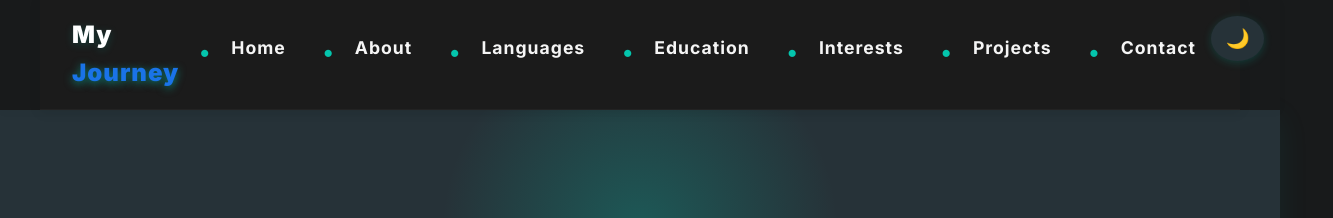
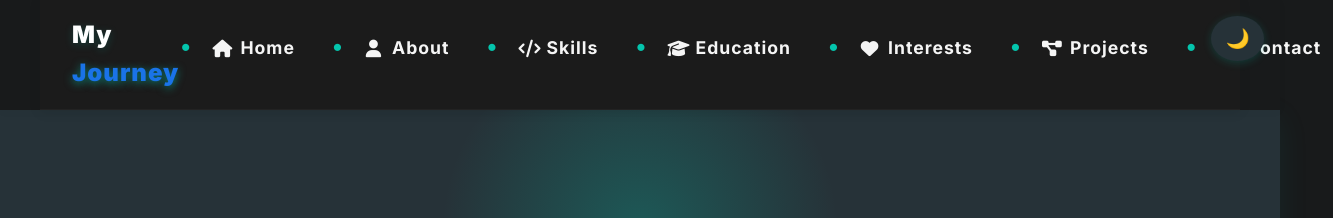
Before and after one commit to Martin-Mutugi/My_Portfolio, a plain HTML site: page index.html in a window 1280 px wide. Shown: the top 218 px of the page, 1333 px wide, since content can reach past the window. Drawn offline with nearby package versions, Linux system fonts and the light colour scheme.

Commit message:
I have added icons for navigation bars

```diff
--- a/index.html
+++ b/index.html
@@ -11,6 +11,7 @@
 <button class="mobile-menu-btn" aria-label="Toggle menu">☰</button>
 <meta name="description" content="Martin Mutugi's portfolio: Software Developer specializing in Python, JavaScript, and cloud solutions." />
 <meta property="og:title" content="Martin Mutugi | Digital Portfolio" />
+  <link rel="stylesheet" href="https://cdnjs.cloudflare.com/ajax/libs/font-awesome/6.4.0/css/all.min.css">
   <style>
     :root {
       --primary: #1a73e8;
@@ -291,17 +292,52 @@
 
   <header>
     <nav class="navbar" aria-label="Main navigation">
-      <div class="logo">My <span>Journey</span></div>
-      <ul class="nav-links">
-        <li><a href="#home">Home</a></li>
-        <li><a href="#about">About</a></li>
-        <li><a href="#languages">Languages</a></li>
-        <li><a href="#education">Education</a></li>
-        <li><a href="#interests">Interests</a></li>
-        <li><a href="#projects">Projects</a></li>
-        <li><a href="#contact">Contact</a></li>
-      </ul>
-    </nav>
+  <div class="logo">My <span>Journey</span></div>
+  <ul class="nav-links">
+    <li>
+      <a href="#home">
+        <i class="fas fa-home nav-icon"></i>
+        Home
+      </a>
+    </li>
+    <li>
+      <a href="#about">
+        <i class="fas fa-user nav-icon"></i>
+        About
+      </a>
+    </li>
+    <li>
+      <a href="#languages">
+        <i class="fas fa-code nav-icon"></i>
+        Skills
+      </a>
+    </li>
+    <li>
+      <a href="#education">
+        <i class="fas fa-graduation-cap nav-icon"></i>
+        Education
+      </a>
+    </li>
+    <li>
+      <a href="#interests">
+        <i class="fas fa-heart nav-icon"></i>
+        Interests
+      </a>
+    </li>
+    <li>
+      <a href="#projects">
+        <i class="fas fa-project-diagram nav-icon"></i>
+        Projects
+      </a>
+    </li>
+    <li>
+      <a href="#contact">
+        <i class="fas fa-envelope nav-icon"></i>
+        Contact
+      </a>
+    </li>
+  </ul>
+</nav>
   </header>
 
   <!-- Hero/Home Section -->
--- a/style.css
+++ b/style.css
@@ -663,3 +663,23 @@ body.light-mode .progress {
   width: 16px;
   height: 16px;
 }
+/* Nav Icons */
+.nav-icon {
+  width: 20px;
+  margin-right: 8px;
+  text-align: center;
+  transition: all 0.3s ease;
+}
+
+.nav-links li a {
+  display: flex;
+  align-items: center;
+}
+
+/* Mobile adjustments */
+@media (max-width: 600px) {
+  .nav-icon {
+    width: 18px;
+    margin-right: 6px;
+  }
+}
```
